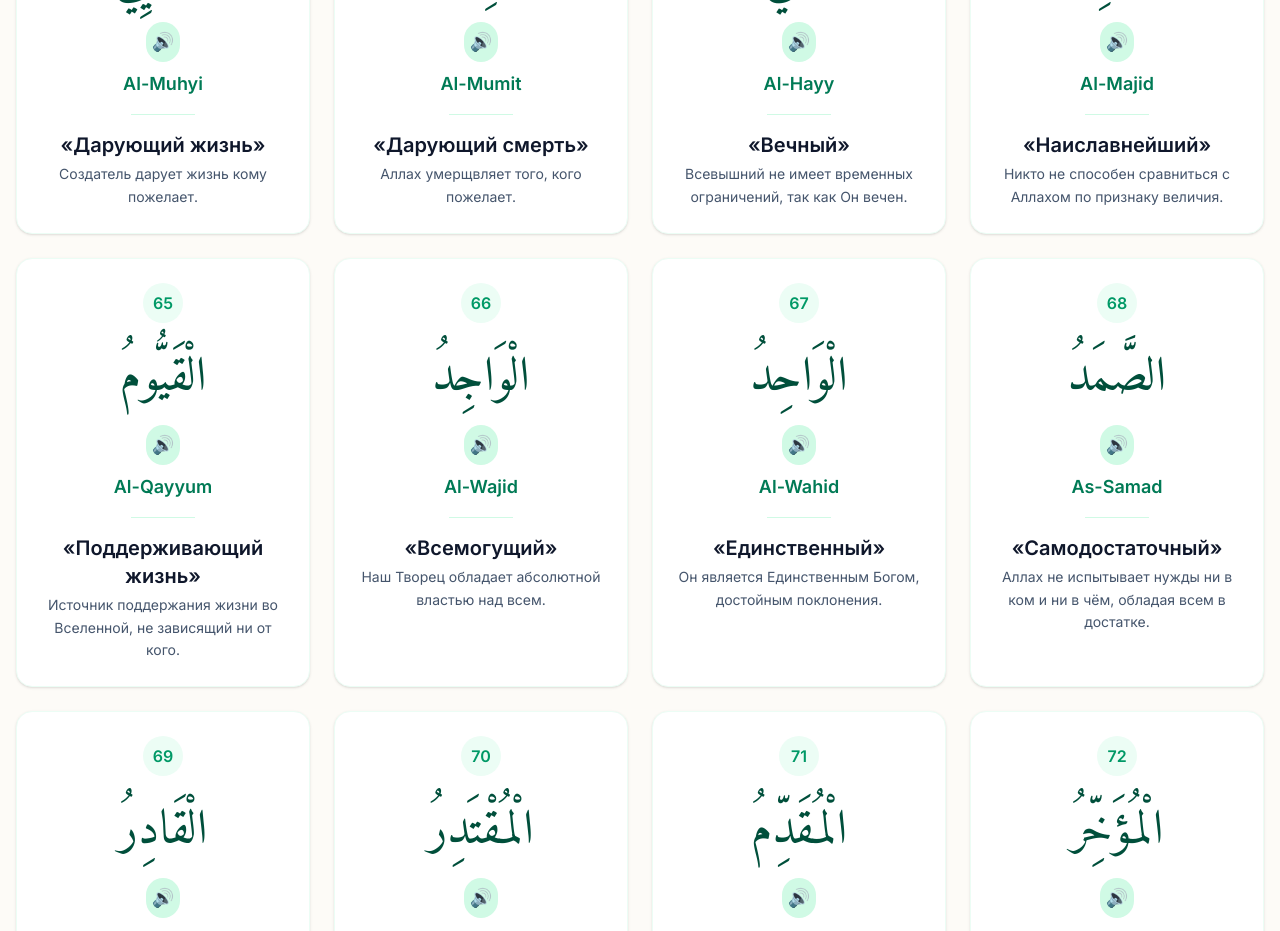
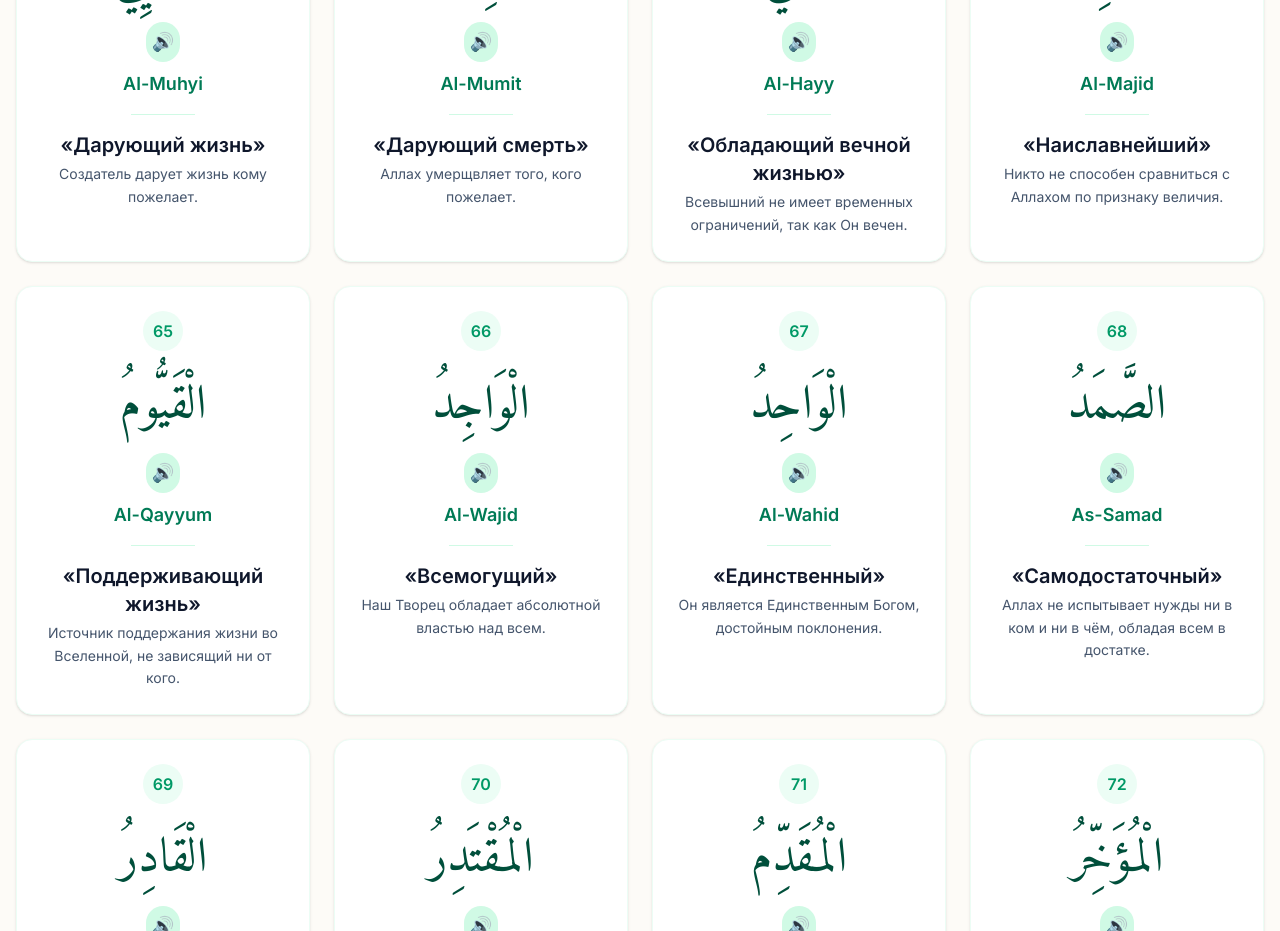
Before and after one commit to zeezberg/99-Name-App, a React (Vite) app: page / in a window 1280 px wide. Shown: the part 7140-8071 px from the top of the page. Built offline with nearby package versions, Linux system fonts and the light colour scheme; a web font is replaced by a local one.

Commit message:
Update names.ts

```diff
--- a/src/data/names.ts
+++ b/src/data/names.ts
@@ -69,7 +69,7 @@ export const allahNames: AllahName[] = [
   { id: 60, arabic: "الْمُعِيدُ", transliteration: "Al-Mu'id", translation: "«Возвращающий всё живое к смерти, а затем вновь к жизни»", description: "Аллах способен умерщвлять всё живое, а затем вновь давать ему жизнь." },
   { id: 61, arabic: "الْمُحْيِي", transliteration: "Al-Muhyi", translation: "«Дарующий жизнь»", description: "Создатель дарует жизнь кому пожелает." },
   { id: 62, arabic: "الْمُمِيتُ", transliteration: "Al-Mumit", translation: "«Дарующий смерть»", description: "Аллах умерщвляет того, кого пожелает." },
-  { id: 63, arabic: "الْحَيُّ", transliteration: "Al-Hayy", translation: "«Вечный»", description: "Всевышний не имеет временных ограничений, так как Он вечен." },
+  { id: 63, arabic: "الْحَيُّ", transliteration: "Al-Hayy", translation: "«Обладающий вечной жизнью»", description: "Всевышний не имеет временных ограничений, так как Он вечен." },
   { id: 64, arabic: "الْمَاجِدُ", transliteration: "Al-Majid", translation: "«Наиславнейший»", description: "Никто не способен сравниться с Аллахом по признаку величия." },
   { id: 65, arabic: "الْقَيُّومُ", transliteration: "Al-Qayyum", translation: "«Поддерживающий жизнь»", description: "Источник поддержания жизни во Вселенной, не зависящий ни от кого." },
   { id: 66, arabic: "الْوَاجِدُ", transliteration: "Al-Wajid", translation: "«Всемогущий»", description: "Наш Творец обладает абсолютной властью над всем." },
```
